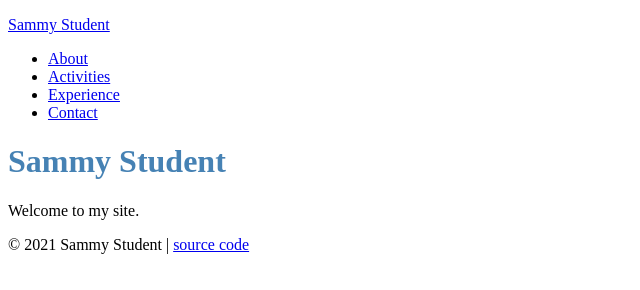
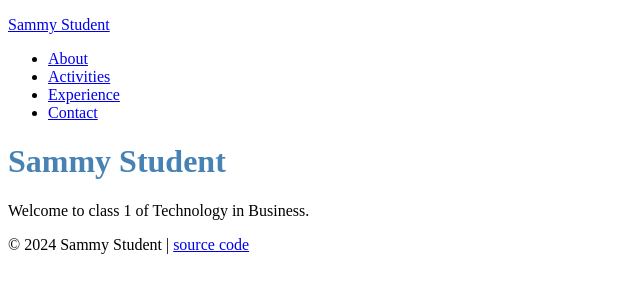
Before and after one commit to hb706/Tech-class1-2024, a plain HTML site: page index.html in a window 1280 px wide. Shown: the whole page, without its empty margins (0-640 px from the left). Drawn offline with Linux system fonts and the light colour scheme.

Commit message:
Update index.html

```diff
--- a/index.html
+++ b/index.html
@@ -20,11 +20,11 @@
 
     <div class="page">
       <h1>Sammy Student</h1>
-      <p>Welcome to my site.</p>
+      <p>Welcome to class 1 of Technology in Business.</p>
     </div>
 
     <footer>
-      <p>&copy; 2021 Sammy Student |
+      <p>&copy; 2024 Sammy Student |
         <a href="https://github.com/prof-rossetti/student-site">source code</a>
       </p>
     </footer>
```
